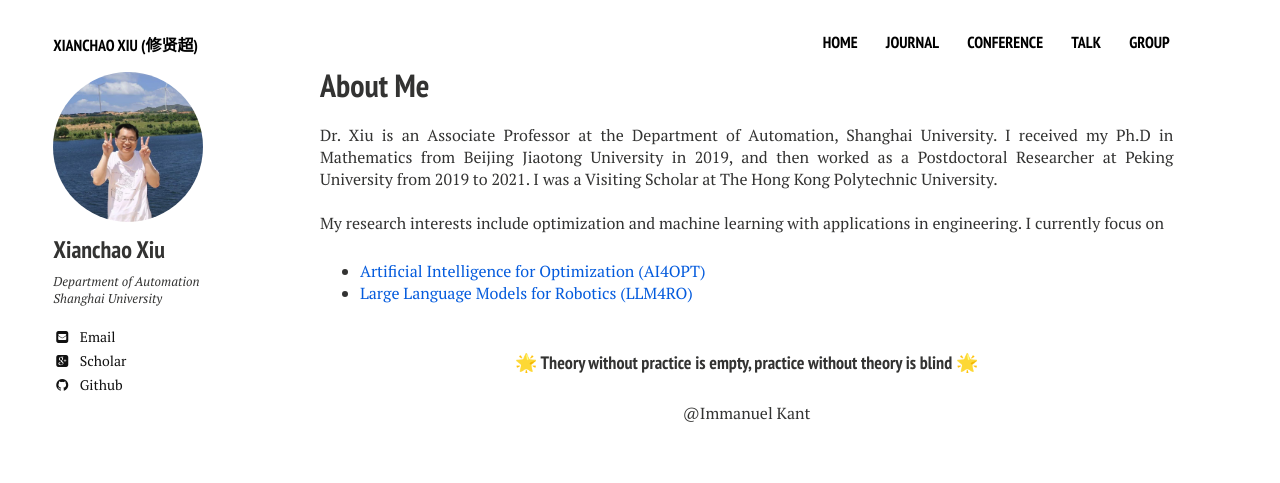
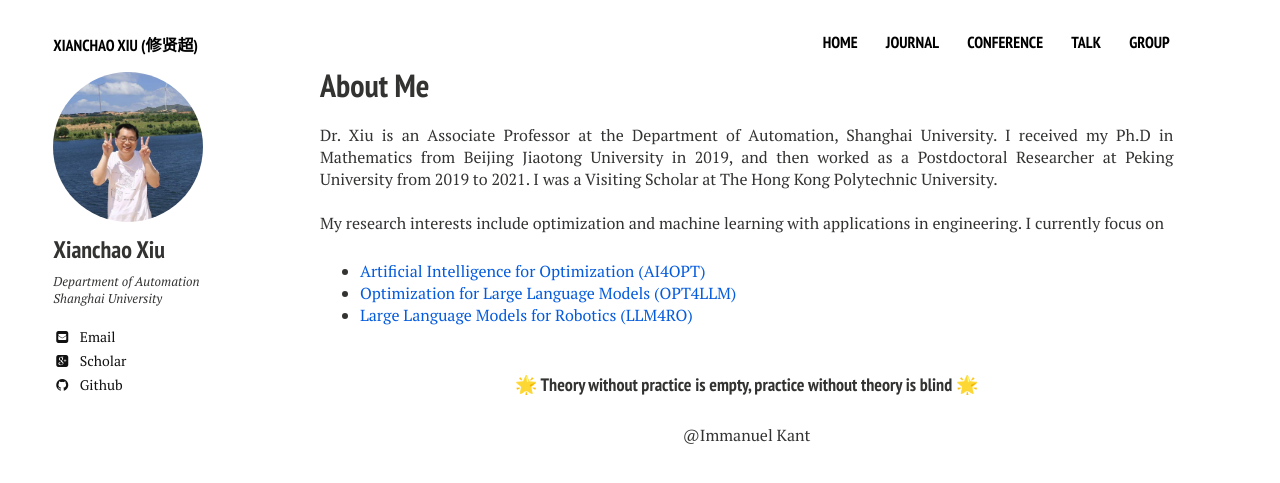
Before and after one commit to xianchaoxiu/xianchaoxiu.github.io, a Jekyll site: the page built from index.md, in a window 1280 px wide. Shown: the top 483 px of the page. Built offline with Jekyll 4.4.1, drawn with Linux system fonts in a browser that asks for light colours; nearby versions of some CDN libraries.

Commit message:
Update home2.html

```diff
--- a/_layouts/home2.html
+++ b/_layouts/home2.html
@@ -36,8 +36,10 @@
 	 I currently focus on
 	<ul>
       <li> <a href="https://github.com/xianchaoxiu/AI4OPT" class="textlink" target="_blank">Artificial Intelligence for Optimization (AI4OPT)</a> </li>
+     <li> <a href="https://github.com/xianchaoxiu/OPT4LLM" class="textlink" target="_blank"> Optimization for Large Language Models (OPT4LLM) </a> </li>
       <li> <a href="https://github.com/xianchaoxiu/LLM4RO" class="textlink" target="_blank">Large Language Models for Robotics (LLM4RO) </a> </li>   <br>
     </ul>
+
 
 
 
```
